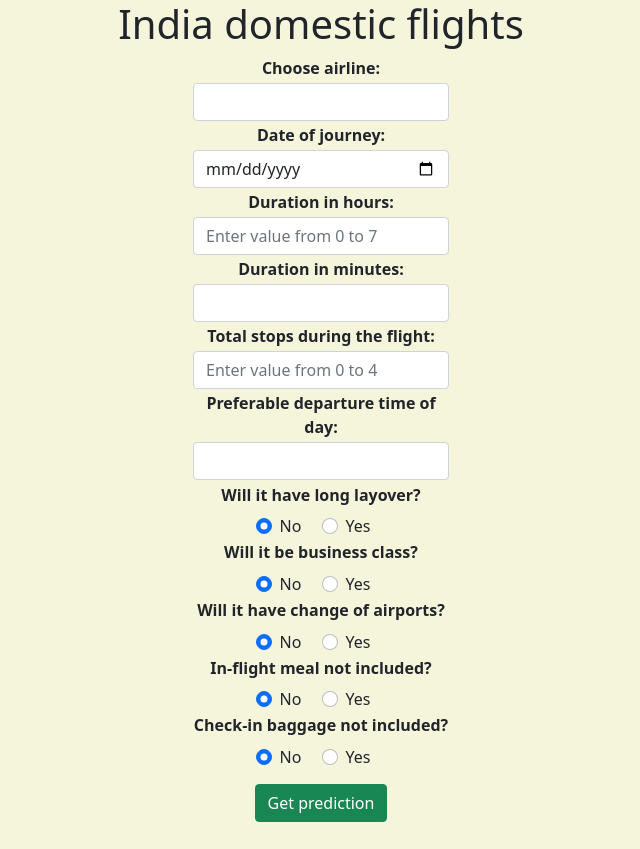
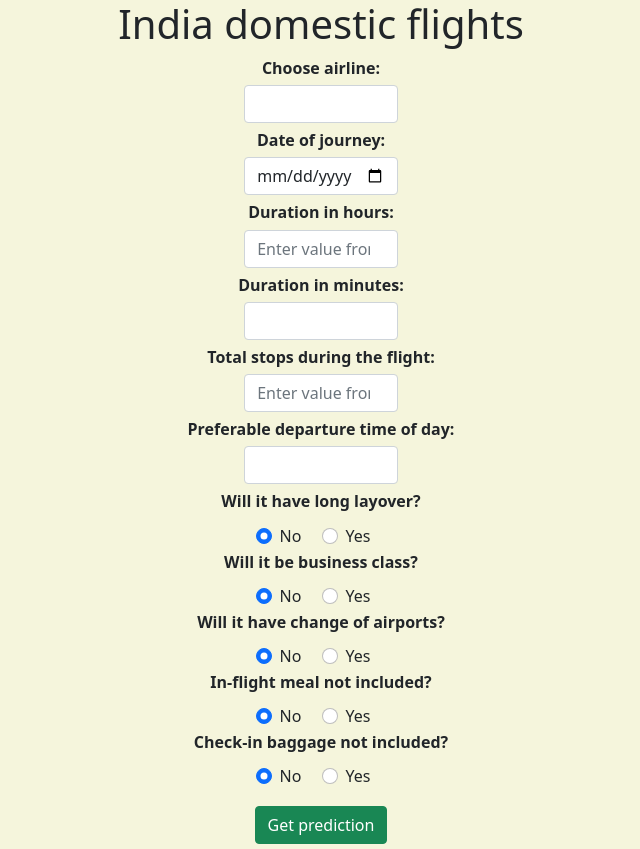
Before and after one commit to shugad/airline-web, a Django app: page / in a window 1280 px wide. Shown: the whole page, without its empty margins (319-959 px from the left). Before the commit the page ends 822 px from the top, so only its background shows below. Run offline with Django 3.2, Linux system fonts and the light colour scheme.

Commit message:
Second commit

```diff
--- a/main/static/main/css/main.css
+++ b/main/static/main/css/main.css
@@ -3,13 +3,13 @@
 }
 
 form {
-    width:20%;
-    margin-left: 40%;
+    width:40%;
+    margin-left: 30%;
 
 }
 
 .input-form p {
-    margin-bottom:3%;
+    margin-bottom:2%;
 }
 
 .main-class {
@@ -18,7 +18,7 @@
 }
 
 .btn-success {
-    margin-top:5%;
+    margin-top:3%;
 }
 
 .main_form {
@@ -33,3 +33,8 @@
 h1 {
     text-align:center;
 }
+
+.form-control {
+    width: 30%;
+    margin-left:35%;
+}
```
